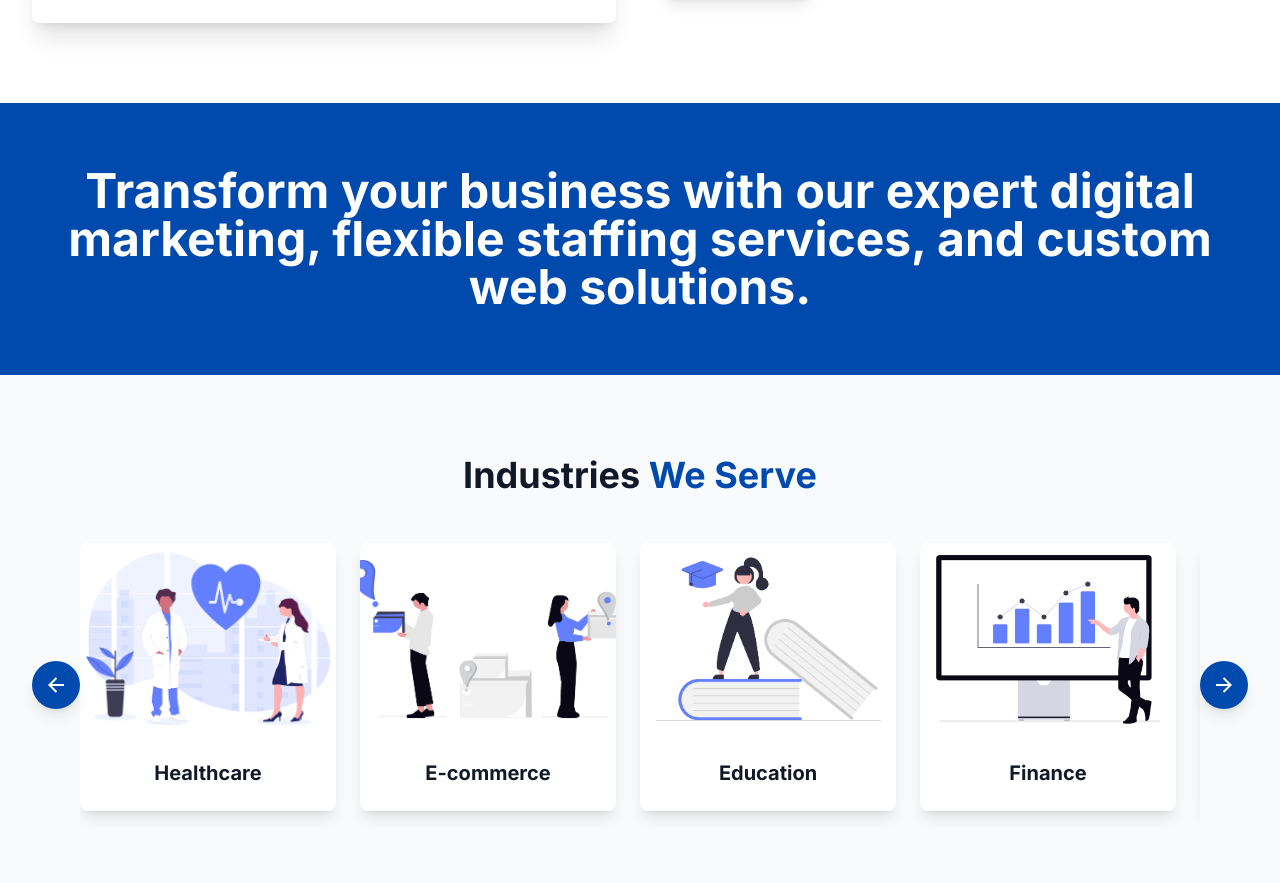
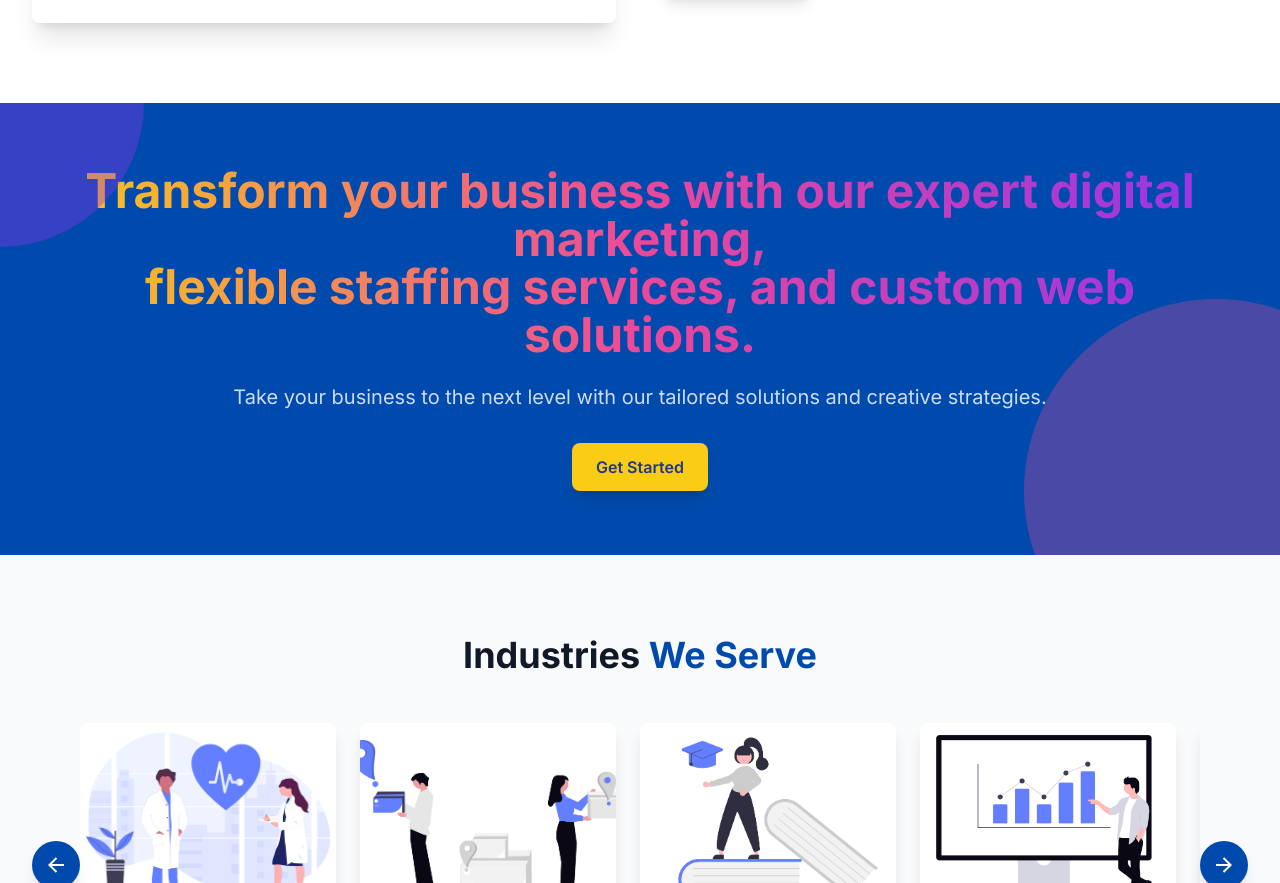
Before and after one commit to IT-Alliance-Tech/IT-Alliance-Tech, a Next.js app: page / in a window 1280 px wide. Shown: the part 1001-1884 px from the top of the page. Built offline with nearby package versions, Linux system fonts and the light colour scheme.

Commit message:
updates on homepage

```diff
--- a/components/AboutSection.js
+++ b/components/AboutSection.js
@@ -1,7 +1,8 @@
 import Link from 'next/link';
 import React from 'react';
-import aboutImg from '../assets/images/aboutUs.png'; // <-- make sure this path is correct
+import aboutImg from '../assets/images/aboutUs.png';
 import Image from 'next/image';
+import { motion } from 'framer-motion';
 
 const AboutSection = () => {
   return (
@@ -9,16 +10,28 @@ const AboutSection = () => {
       <div className="max-w-7xl mx-auto px-4 sm:px-6 lg:px-8">
         <div className="grid grid-cols-1 lg:grid-cols-2 gap-12 items-center">
           {/* Left - Image */}
-          <div className="order-2 lg:order-1">
+          <motion.div
+            className="order-2 lg:order-1"
+            initial={{ opacity: 0, x: 50 }} // ✅ slide from right
+            whileInView={{ opacity: 1, x: 0 }}
+            transition={{ duration: 0.8 }}
+            viewport={{ once: true }}
+          >
             <Image
-              src={aboutImg}   // ✅ must use .src
+              src={aboutImg}
               alt="IT Alliance Team"
               className="rounded-lg shadow-xl w-full"
             />
-          </div>
+          </motion.div>
 
           {/* Right - Title and Description */}
-          <div className="order-1 lg:order-2">
+          <motion.div
+            className="order-1 lg:order-2"
+            initial={{ opacity: 0, x: -50 }} // text can slide from left
+            whileInView={{ opacity: 1, x: 0 }}
+            transition={{ duration: 0.8, delay: 0.2 }}
+            viewport={{ once: true }}
+          >
             <h2 className="text-4xl font-bold text-gray-900 mb-6">
               About <span style={{ color: '#004aad' }}>Us</span>
             </h2>
@@ -37,7 +50,7 @@ const AboutSection = () => {
             >
               Read More
             </Link>
-          </div>
+          </motion.div>
         </div>
       </div>
     </section>
--- a/components/BannerSection.js
+++ b/components/BannerSection.js
@@ -1,15 +1,49 @@
 import React from 'react';
+import { motion } from 'framer-motion';
 
 const BannerSection = () => {
   return (
-    <section className="py-16" style={{ backgroundColor: '#004aad' }}>
-      <div className="max-w-7xl mx-auto px-4 sm:px-6 lg:px-8">
-        <div className="text-center">
-          <h2 className="text-3xl md:text-4xl lg:text-5xl font-bold text-white leading-tight">
-            Transform your business with our expert digital marketing,
-            flexible staffing services, and custom web solutions.
-          </h2>
-        </div>
+    <section className="py-16 relative overflow-hidden" style={{ backgroundColor: '#004aad' }}>
+      {/* Decorative background shapes */}
+      <div className="absolute top-0 left-0 w-72 h-72 bg-purple-600 opacity-30 rounded-full -translate-x-1/2 -translate-y-1/2 animate-pulse"></div>
+      <div className="absolute bottom-0 right-0 w-96 h-96 bg-pink-500 opacity-20 rounded-full translate-x-1/3 translate-y-1/3 animate-pulse"></div>
+
+      <div className="max-w-7xl mx-auto px-4 sm:px-6 lg:px-8 text-center">
+        {/* Headline */}
+        <motion.h2
+          initial={{ opacity: 0, y: 50 }}
+          whileInView={{ opacity: 1, y: 0 }}
+          viewport={{ once: true, amount: 0.5 }}
+          transition={{ duration: 1.2, ease: 'easeOut' }}
+          className="text-3xl md:text-4xl lg:text-5xl font-bold leading-tight bg-clip-text text-transparent bg-gradient-to-r from-yellow-400 via-pink-500 to-purple-600"
+        >
+          Transform your business with our expert digital marketing, <br />
+          flexible staffing services, and custom web solutions.
+        </motion.h2>
+
+        {/* Description */}
+        <motion.p
+          initial={{ opacity: 0, y: 30 }}
+          whileInView={{ opacity: 1, y: 0 }}
+          viewport={{ once: true, amount: 0.5 }}
+          transition={{ duration: 1, delay: 0.4 }}
+          className="mt-6 text-lg md:text-xl text-white/80"
+        >
+          Take your business to the next level with our tailored solutions and creative strategies.
+        </motion.p>
+
+        {/* Button */}
+        <motion.div
+          initial={{ scale: 0.9, opacity: 0 }}
+          whileInView={{ scale: 1, opacity: 1 }}
+          viewport={{ once: true, amount: 0.5 }}
+          transition={{ duration: 1, delay: 0.8 }}
+          className="mt-8 flex justify-center"
+        >
+          <button className="px-6 py-3 bg-yellow-400 hover:bg-yellow-500 text-blue-900 font-semibold rounded-lg shadow-lg transform transition-transform hover:scale-105">
+            Get Started
+          </button>
+        </motion.div>
       </div>
     </section>
   );
```
